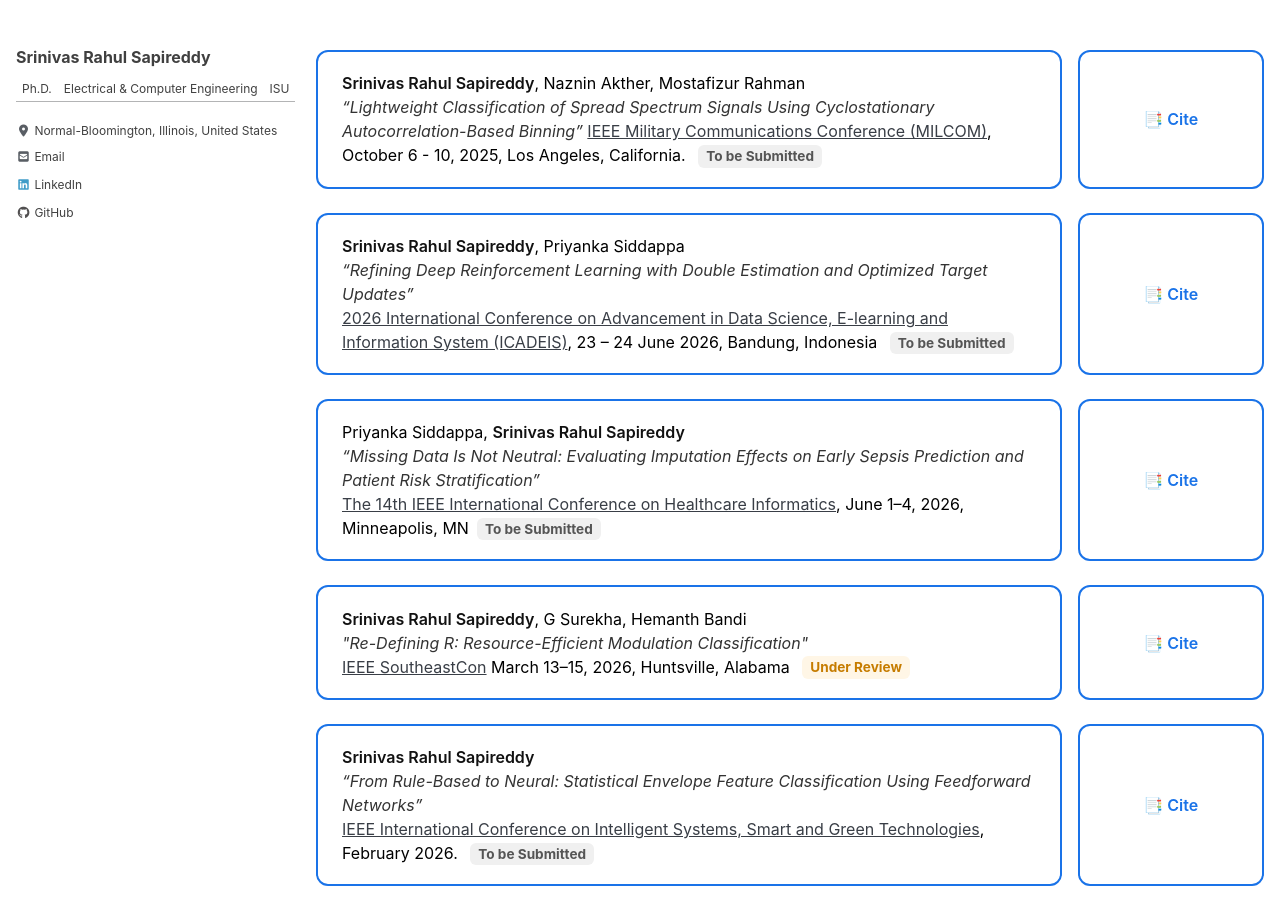
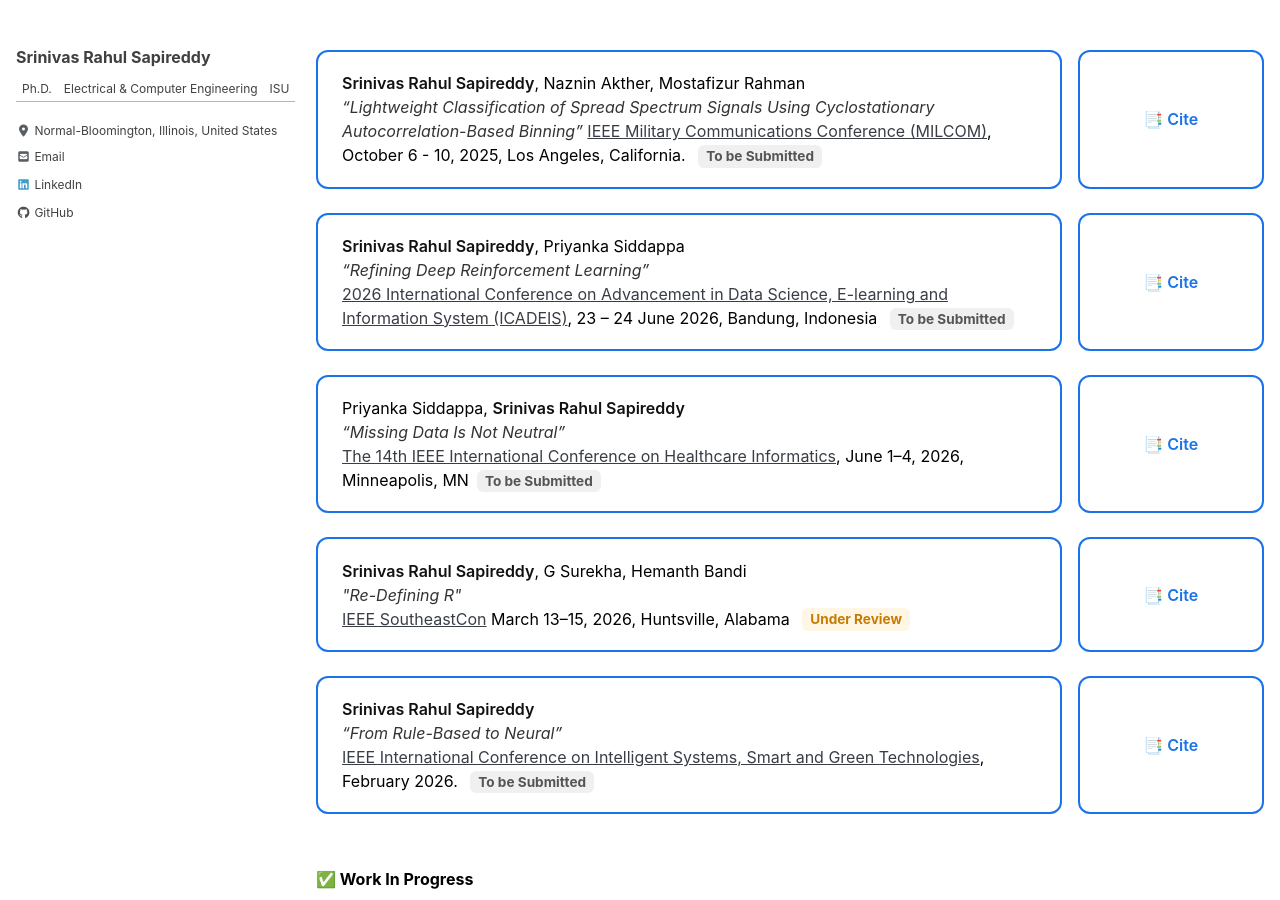
Before and after one commit to srsapireddy/srsapireddy.github.io, a Jekyll site: the page built from _pages/publications.md, in a window 1280 px wide and 900 px high, scrolled down 1784 px. Built offline with Jekyll 4.4.1, drawn with Linux system fonts in a browser that asks for light colours; cached includes are drawn as plain includes; nearby versions of some CDN libraries.

Commit message:
Update publications.md

```diff
--- a/_pages/publications.md
+++ b/_pages/publications.md
@@ -339,7 +339,7 @@ function copyCitation(id) {
      <div class="pub-entry">
       <div class="pub-card">
       <strong>Srinivas Rahul Sapireddy</strong>, Priyanka Siddappa<br>
-      <em>“Refining Deep Reinforcement Learning with Double Estimation and Optimized Target Updates”</em><br>
+      <em>“Refining Deep Reinforcement Learning”</em><br>
       <a href="https://icadeis.org/index.php" target="_blank">2026 International Conference on Advancement in Data Science, E-learning and Information System (ICADEIS)</a>, 23 – 24 June 2026, Bandung, Indonesia <span class="status pending">To be Submitted</span>
     </div>
       <div class="cite-box" onclick="copyCitation('cite12')">
@@ -350,7 +350,7 @@ function copyCitation(id) {
     <div class="pub-entry">
       <div class="pub-card">
       Priyanka Siddappa, <strong>Srinivas Rahul Sapireddy</strong><br>
-      <em>“Missing Data Is Not Neutral: Evaluating Imputation Effects on Early Sepsis Prediction and Patient Risk Stratification”</em><br>
+      <em>“Missing Data Is Not Neutral”</em><br>
       <a href="https://zhang-informatics.github.io/ICHI2026/" target="_blank">The 14th IEEE International Conference on Healthcare Informatics</a>, June 1–4, 2026,  Minneapolis, MN<span class="status pending">To be Submitted</span>
     </div>
       <div class="cite-box" onclick="copyCitation('cite12')">
@@ -361,7 +361,7 @@ function copyCitation(id) {
   <div class="pub-entry">
       <div class="pub-card">
         <strong>Srinivas Rahul Sapireddy</strong>, G Surekha, Hemanth Bandi<br>
-        <em>"Re-Defining R: Resource-Efficient Modulation Classification"</em><br>
+        <em>"Re-Defining R"</em><br>
         <a href="https://ieeesoutheastcon.org/" target="_blank">IEEE SoutheastCon</a> March 13–15, 2026, Huntsville, Alabama
         <span class="status review">Under Review</span>
       </div>
@@ -373,7 +373,7 @@ function copyCitation(id) {
     <div class="pub-entry">
       <div class="pub-card">
       <strong>Srinivas Rahul Sapireddy</strong><br>
-      <em>“From Rule-Based to Neural: Statistical Envelope Feature Classification Using Feedforward Networks”</em><br>
+      <em>“From Rule-Based to Neural”</em><br>
       <a href="https://r10.ieee.org/vizagbay/icissgt-2023-2/" target="_blank">IEEE International Conference on Intelligent Systems, Smart and Green Technologies</a>, February 2026.  <span class="status pending">To be Submitted</span>
     </div>
       <div class="cite-box" onclick="copyCitation('cite13')">
```
